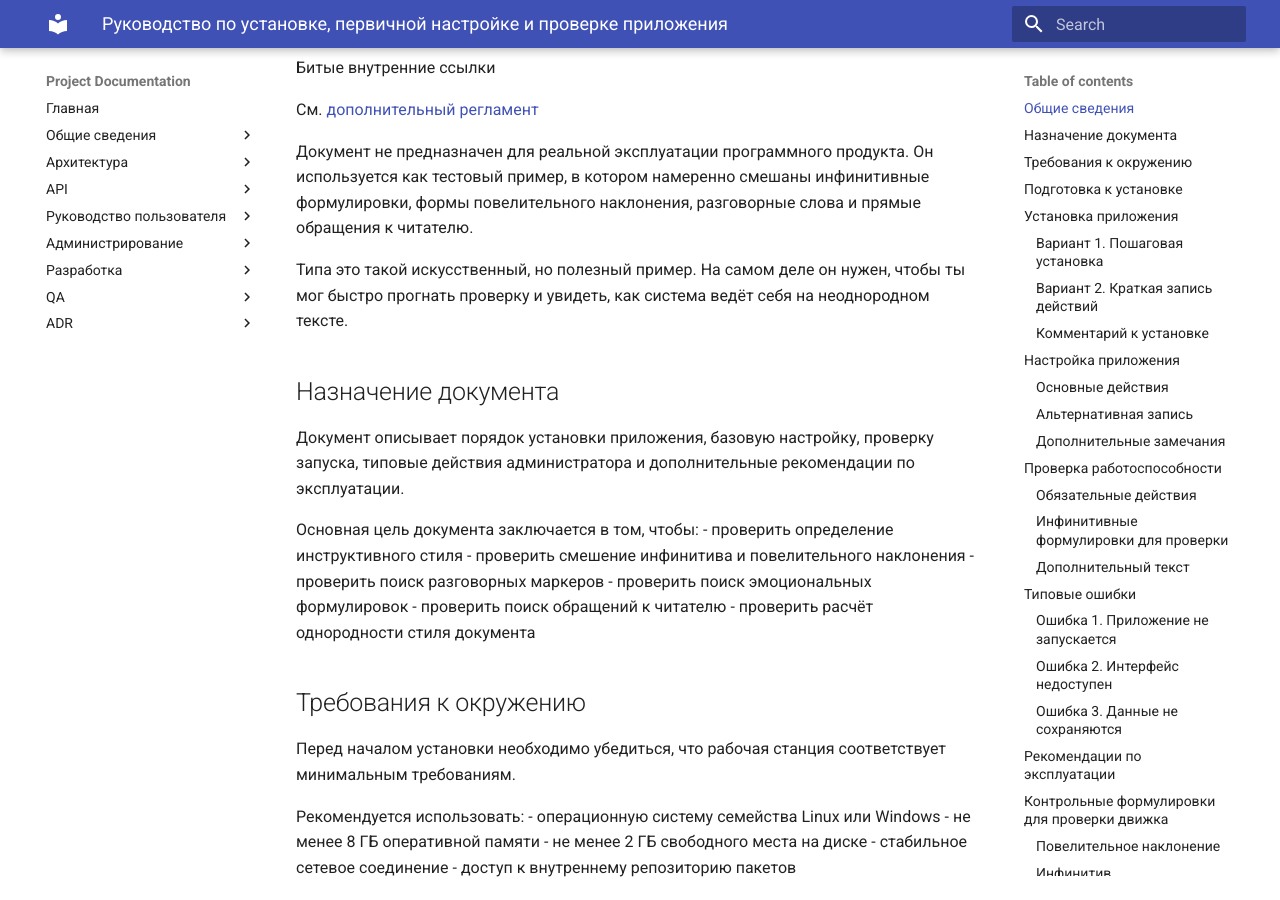
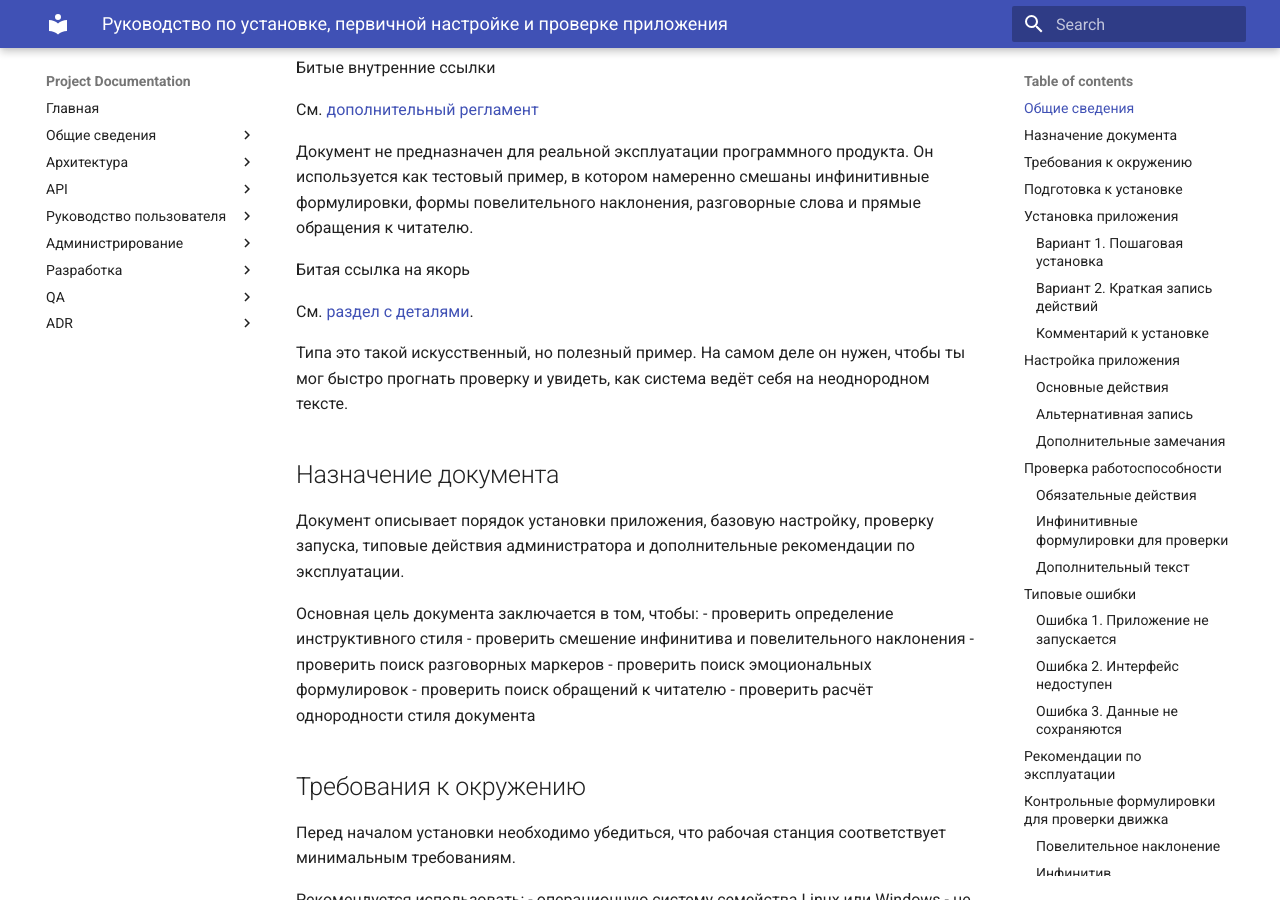
Before and after one commit to techwri/Demo, an MkDocs documentation site: the page built from docs/architecture/test_style.md, in a window 1280 px wide and 900 px high, scrolled down 444 px. Built offline with MkDocs 1.6.1 and Material for MkDocs 9.7.7, drawn with Linux system fonts in a browser that asks for light colours.

Commit message:
Update test_style.md

```diff
--- a/docs/architecture/test_style.md
+++ b/docs/architecture/test_style.md
@@ -13,6 +13,10 @@
 См. [дополнительный регламент](./files/missing-checklist.md)
 
 Документ не предназначен для реальной эксплуатации программного продукта. Он используется как тестовый пример, в котором намеренно смешаны инфинитивные формулировки, формы повелительного наклонения, разговорные слова и прямые обращения к читателю.
+
+Битая ссылка на якорь
+
+См. [раздел с деталями](#несуществующий-раздел).
 
 Типа это такой искусственный, но полезный пример. На самом деле он нужен, чтобы ты мог быстро прогнать проверку и увидеть, как система ведёт себя на неоднородном тексте.
 
```
